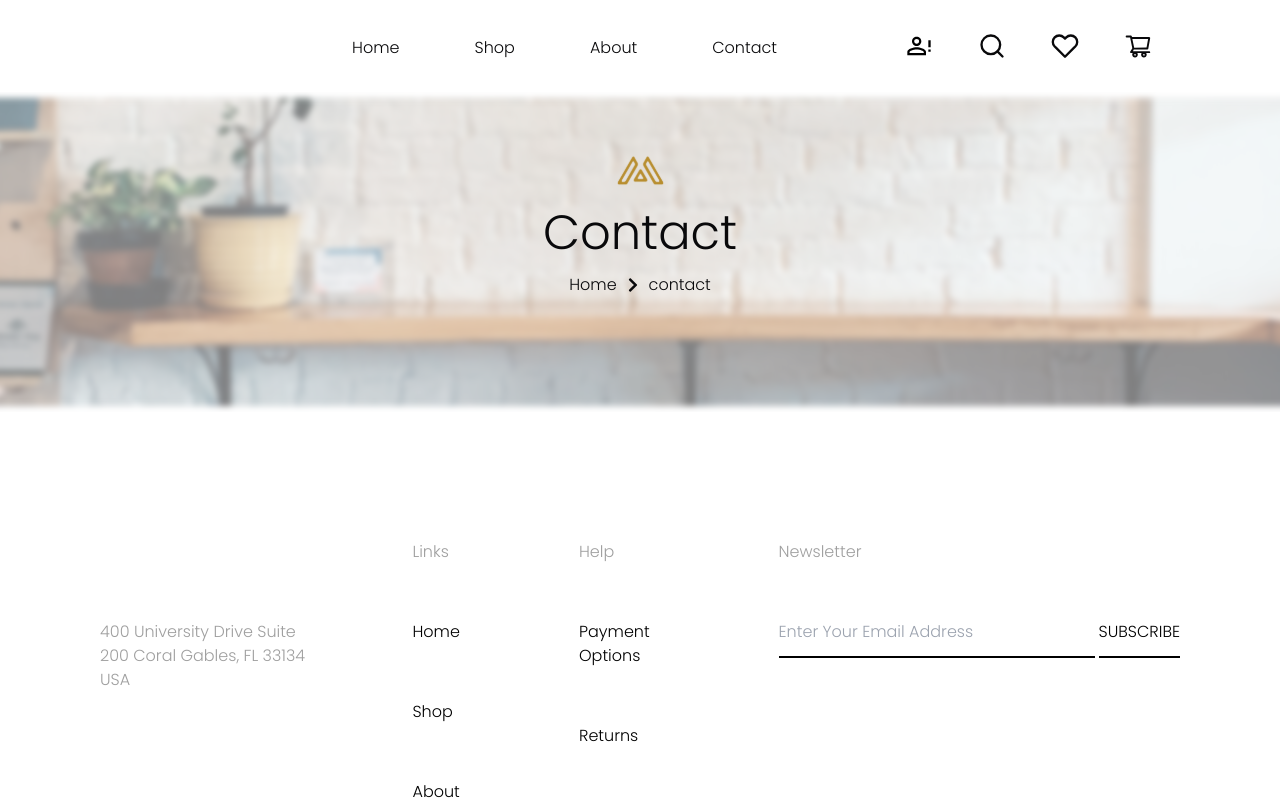
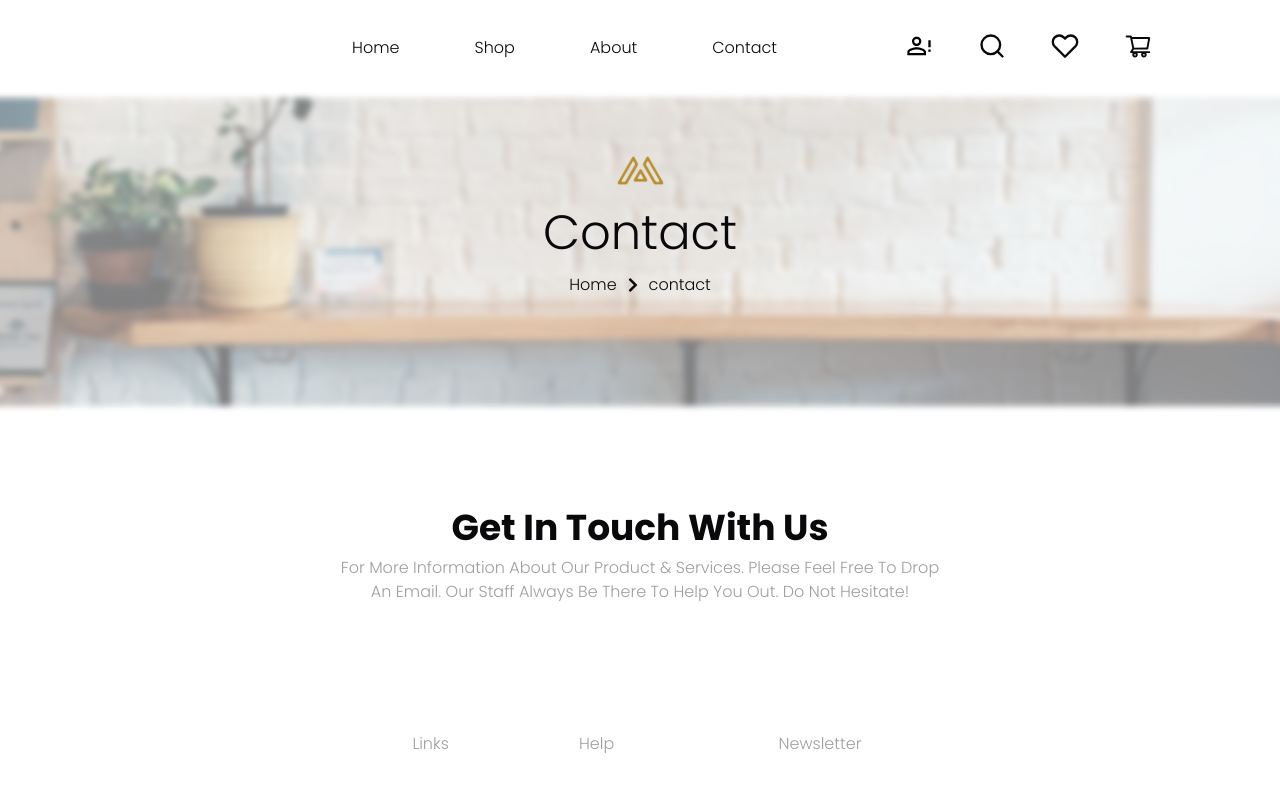
Before and after one commit to NaumanNavaid/hackathon, a Next.js app: page /contact in a window 1280 px wide. Shown: the top 800 px of the page. Built offline with nearby package versions, Linux system fonts and the light colour scheme.

Commit message:
Update page.tsx

```diff
--- a/src/app/contact/page.tsx
+++ b/src/app/contact/page.tsx
@@ -19,7 +19,11 @@ const page = () => {
        </div>
         </div>
 
-       <div className=''>
+       <div className='mx-[100px] mt-24'>
+        <div className='text-center'>
+          <h1 className='font-semibold text-4xl'>Get In Touch With Us</h1>
+          <p className='mt-2 text-[#9F9F9F] font-normal text-base'>For More Information About Our Product & Services. Please Feel Free To Drop <br /> An Email. Our Staff Always Be There To Help You Out. Do Not Hesitate!</p>
+        </div>
 
        </div>
 
```
